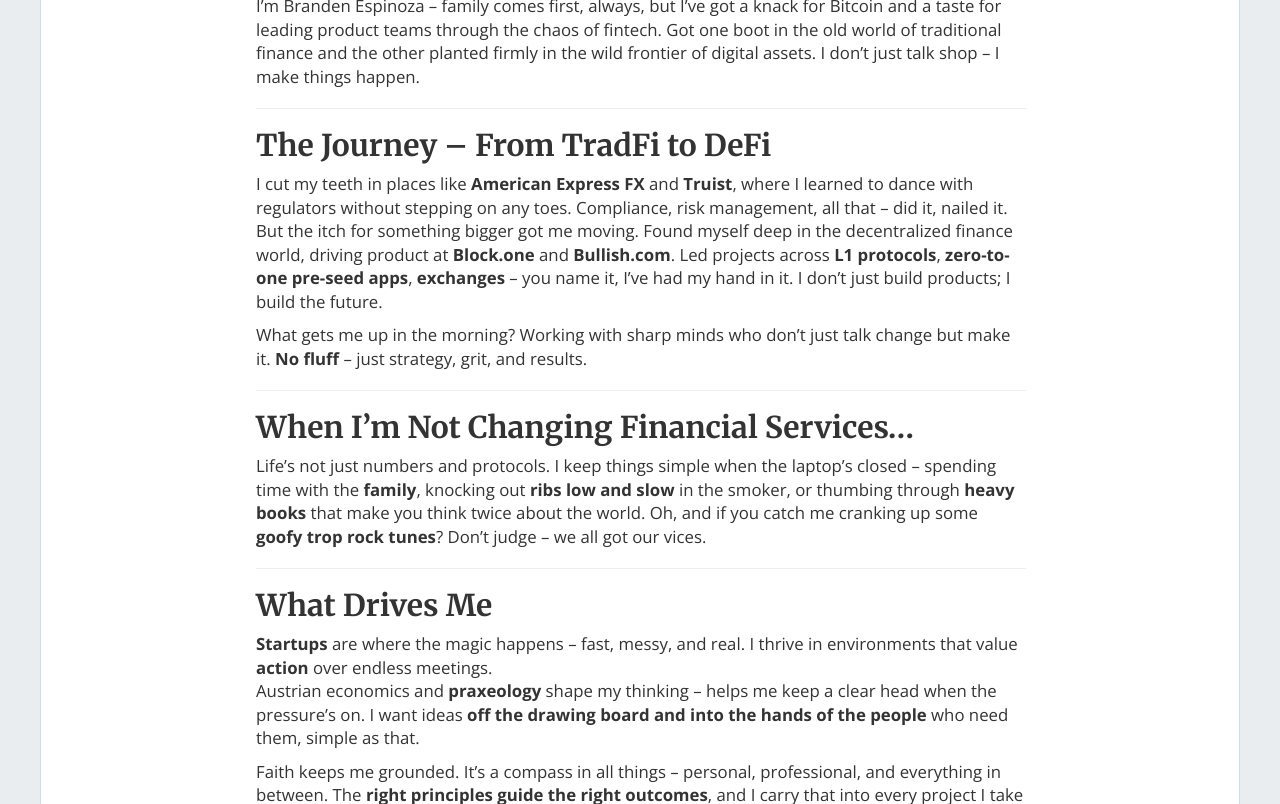
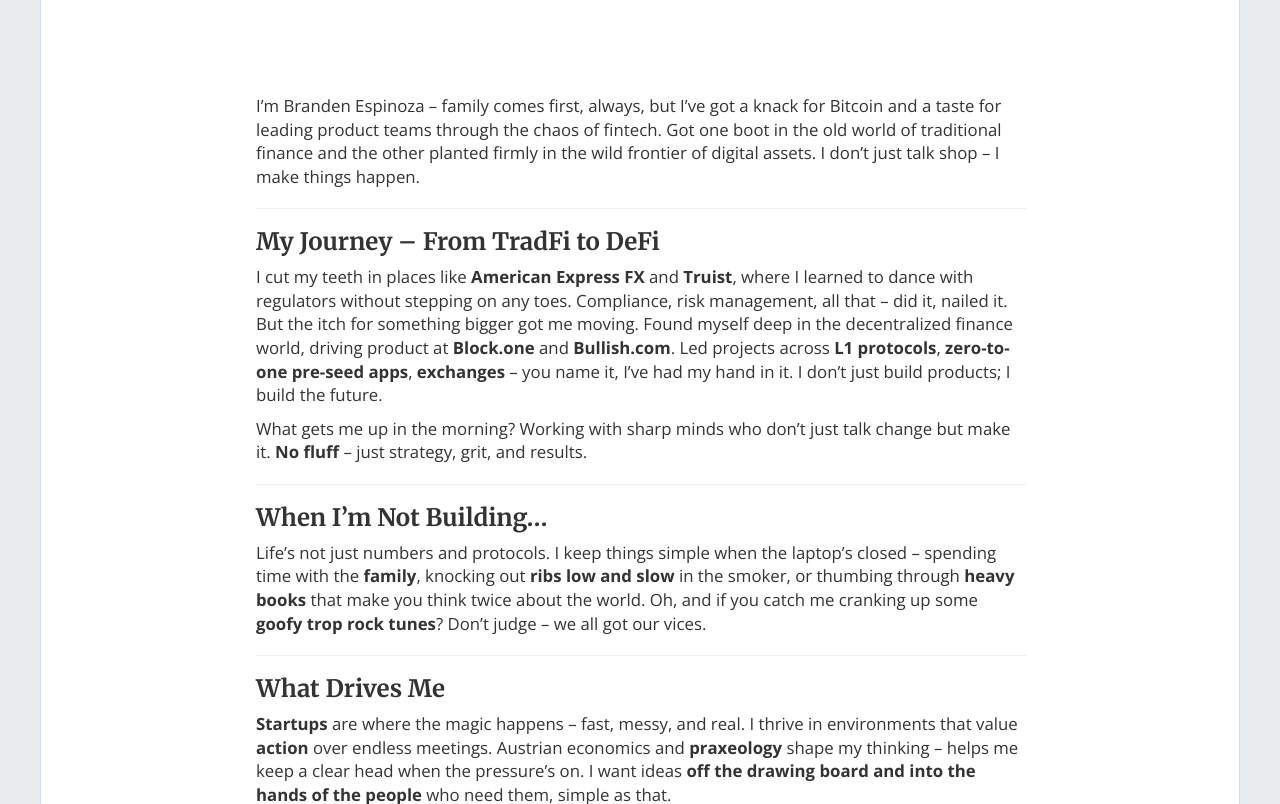
Before and after one commit to brandenespinoza/brandenespinoza.github.io, a Jekyll site: the page built from about.md, in a window 1280 px wide and 1400 px high, cut to the strip 596-1400 px from the top of the window. Built offline with Jekyll 4.4.1, drawn with Linux system fonts in a browser that asks for light colours; nearby versions of some CDN libraries.

Commit message:
Website Update

```diff
--- a/about.md
+++ b/about.md
@@ -7,7 +7,7 @@
 
   <div class="hero-content wow fadein">
     {% if site.avatar_2 != '' %}
-    <img style="margin: 10px auto 0px; display: block;border-radius:50%;width:300px; height:300px;object-fit: contain;" src="{{site.avatar_2}}" alt="{{site.title}}">
+    <img style="margin: 10px auto 0px; display: block;border-radius:10%;width:400px; height:400px;object-fit: contain;" src="{{site.avatar_2}}" alt="{{site.title}}">
     {% endif %}
   </div>
 </div>
@@ -16,27 +16,26 @@
 
 ---
 
-## The Journey – From TradFi to DeFi
+### My Journey – From TradFi to DeFi
 I cut my teeth in places like **American Express FX** and **Truist**, where I learned to dance with regulators without stepping on any toes. Compliance, risk management, all that – did it, nailed it. But the itch for something bigger got me moving. Found myself deep in the decentralized finance world, driving product at **Block.one** and **Bullish.com**. Led projects across **L1 protocols**, **zero-to-one pre-seed apps**, **exchanges** – you name it, I’ve had my hand in it. I don’t just build products; I build the future.
 
 What gets me up in the morning? Working with sharp minds who don’t just talk change but make it. **No fluff** – just strategy, grit, and results.
 
 ---
 
-## When I’m Not Changing Financial Services…
+### When I’m Not Building…
 Life’s not just numbers and protocols. I keep things simple when the laptop’s closed – spending time with the **family**, knocking out **ribs low and slow** in the smoker, or thumbing through **heavy books** that make you think twice about the world. Oh, and if you catch me cranking up some **goofy trop rock tunes**? Don’t judge – we all got our vices.
 
 ---
 
-## What Drives Me
-**Startups** are where the magic happens – fast, messy, and real. I thrive in environments that value **action** over endless meetings.
-Austrian economics and **praxeology** shape my thinking – helps me keep a clear head when the pressure’s on. I want ideas **off the drawing board and into the hands of the people** who need them, simple as that.
+### What Drives Me
+**Startups** are where the magic happens – fast, messy, and real. I thrive in environments that value **action** over endless meetings. Austrian economics and **praxeology** shape my thinking – helps me keep a clear head when the pressure’s on. I want ideas **off the drawing board and into the hands of the people** who need them, simple as that.
 
 Faith keeps me grounded. It’s a compass in all things – personal, professional, and everything in between. The **right principles guide the right outcomes**, and I carry that into every project I take on.
 
 ---
 
-## Let’s Have a Word
+### Let’s Have a Word
 If you’ve got a project that needs someone who understands both the **traditional finance grind** and the **wild ride of digital assets** – particularly **Bitcoin** – I’m all ears. Whether it’s a startup idea or just a good conversation, let’s connect.
 
 <div class="hero-buttons">
```
